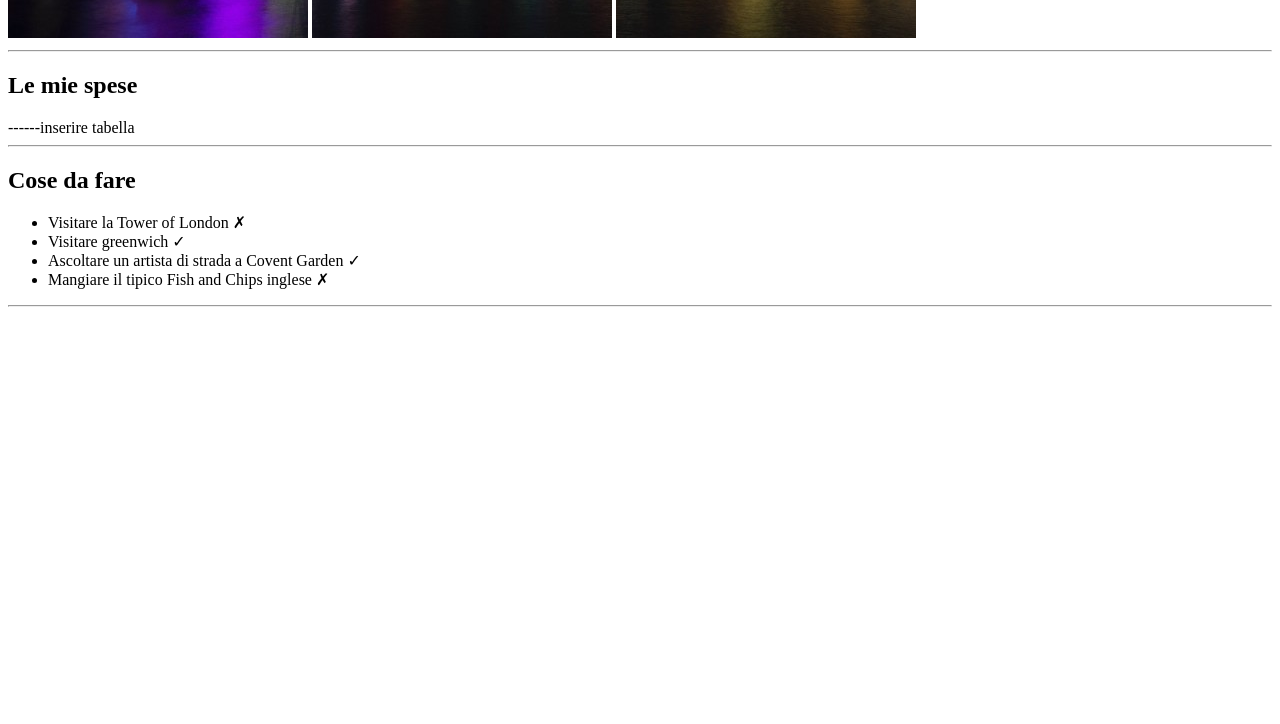
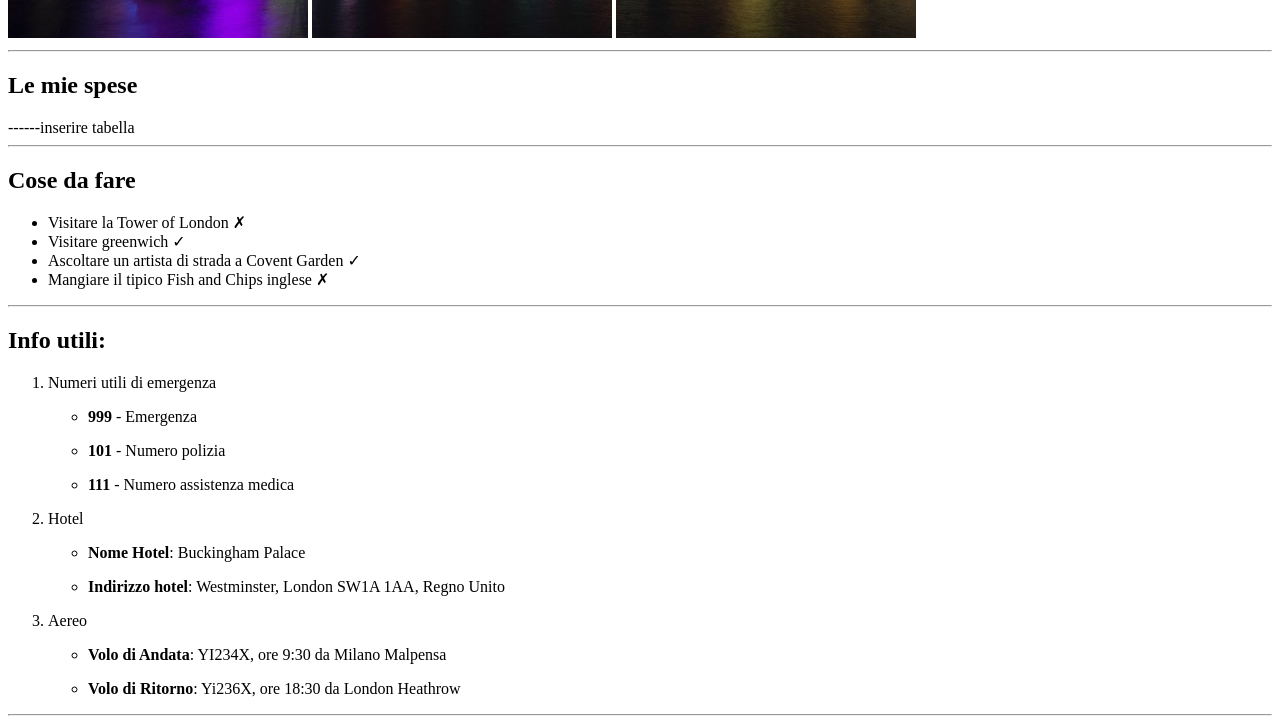
Before and after one commit to AgostinoCaruso/html-london-trip, a plain HTML site: page index.html in a window 1280 px wide. Shown: the part 629-1353 px from the top of the page. Before the commit the page ends 944 px from the top, so only its background shows below. Drawn offline with Linux system fonts and the light colour scheme.

Commit message:
added Info utili in main

```diff
--- a/index.html
+++ b/index.html
@@ -19,6 +19,7 @@
     <main>
         <!-- main content -->
          <section>
+            <!-- section for table -->
             <h2>Le mie spese</h1>
             ------inserire tabella
          </section>
@@ -33,6 +34,49 @@
                 </ul>
          </section>
          <hr>
+         <section>
+            <!-- section for useful info -->
+            <h2>Info utili:</h2>
+            <ol>
+                <li>
+                    <p>Numeri utili di emergenza</p>
+                    <ul>
+                        <li>
+                            <p><strong>999</strong> - Emergenza</p>
+                        </li>
+                        <li>
+                            <p><strong>101</strong> - Numero polizia</p>
+                        </li>
+                        <li>
+                            <p><strong>111</strong> - Numero assistenza medica</p>
+                        </li>
+                    </ul>
+                </li>
+                <li>
+                    <p>Hotel</p>
+                    <ul>
+                        <li>
+                            <p><strong>Nome Hotel</strong>: Buckingham Palace</p>
+                        </li>
+                        <li>
+                            <p><strong>Indirizzo hotel</strong>: Westminster, London SW1A 1AA, Regno Unito</p>
+                        </li>
+                    </ul>
+                </li>
+                <li>
+                    <p>Aereo</p>
+                    <ul>
+                        <li>
+                            <p><strong>Volo di Andata</strong>: YI234X, ore 9:30 da Milano Malpensa</p>
+                        </li>
+                        <li>
+                            <p><strong>Volo di Ritorno</strong>: Yi236X, ore 18:30 da London Heathrow</p>
+                        </li>
+                    </ul>
+                </li>
+            </ol>
+         </section>
+         <hr>
     </main>
     <footer>
         <!-- footer content -->
```
